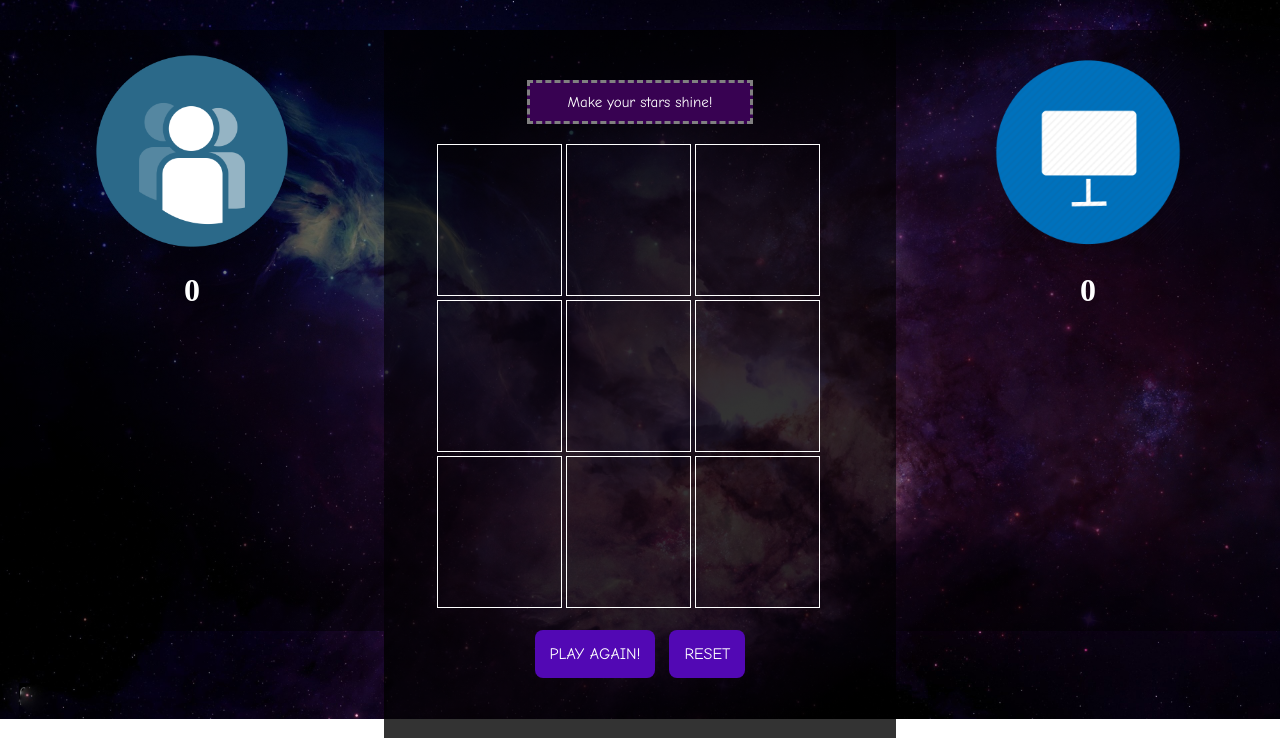
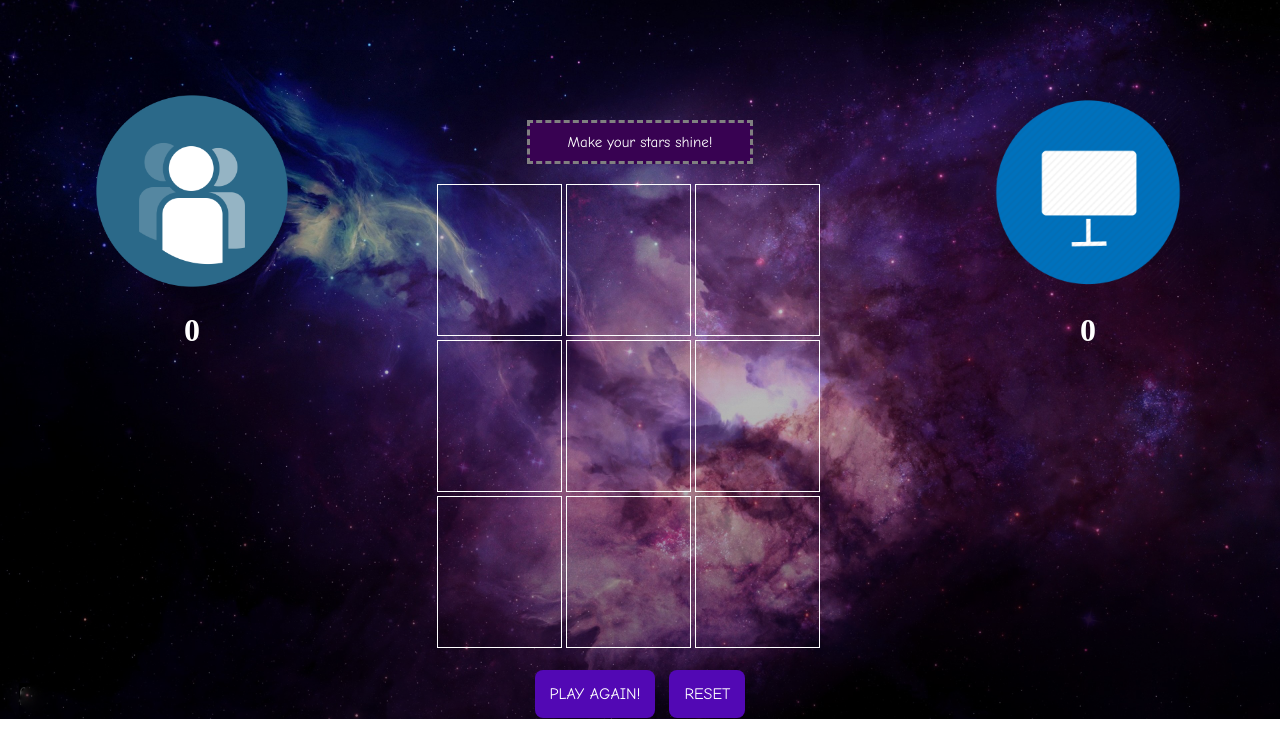
Before and after one commit to Geesa-Vihara/Star-Space, a plain HTML site: page index.html in a window 1280 px wide. Shown: the part 81-819 px from the top of the page. Drawn offline with Linux system fonts and the light colour scheme.

Commit message:
Some fixes

```diff
--- a/index.html
+++ b/index.html
@@ -14,7 +14,7 @@
      <p id="para1">The ultimate Tic Tac Toe like game</p>
 
     <!-- background:linear-gradient(rgba(26,26,26,0.5),rgba(26,26,26,0.5));-->
-     <div class="row">
+     <div class="conts">
        <div id="player">
           <img src="player.png" alt="Player" style="width:50%">
           <h1 id="pointX">0</h1>
--- a/style.css
+++ b/style.css
@@ -1,7 +1,3 @@
-body{
-    overflow: hidden;
-    margin: 0;
-}
 #container{
     position: absolute;
     left: 0;
@@ -16,6 +12,7 @@ body{
     background-position: center;
     background-repeat: no-repeat;
     background-size: cover;
+    overflow: scroll;
 
 }
 #heading{
@@ -35,7 +32,6 @@ body{
     width: 40%;
     padding-bottom: 60px;
     padding-top: 50px;
-    background:linear-gradient(rgba(0, 0, 0, 0.8),rgba(0, 0, 0, 0.8));
     text-align: center;
 
 
@@ -65,7 +61,6 @@ body{
     text-align: center;
     padding-bottom: 300px;
     padding-top: 25px;
-    background:linear-gradient(rgba(0, 0, 0, 0.5),rgba(0, 0, 0, 0.5));
 
 }
 #computer{
@@ -75,7 +70,6 @@ body{
     margin-top: 20px;
     padding-bottom: 300px;
     padding-top: 25px;
-    background:linear-gradient(rgba(0, 0, 0, 0.5),rgba(0, 0, 0, 0.5));
 }
 #pointX{
     color: white;
@@ -191,3 +185,10 @@ body{
     box-shadow: blue;
     margin:0 auto;
 }
+.conts{
+
+    background: linear-gradient(rgba(0, 0, 0, 0.1),rgba(0, 0, 0, 0.5));
+    height: 100%;
+    position: relative;
+    top: 5%;
+}
```
